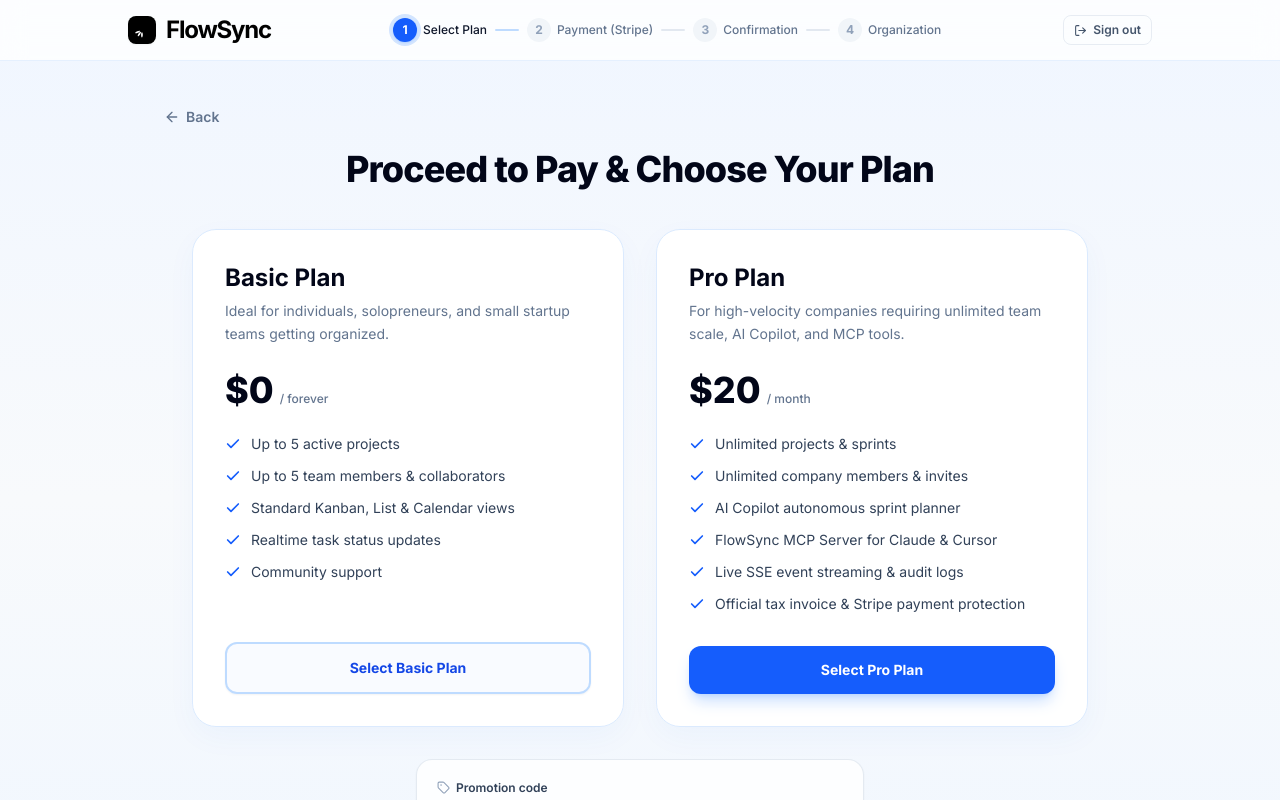
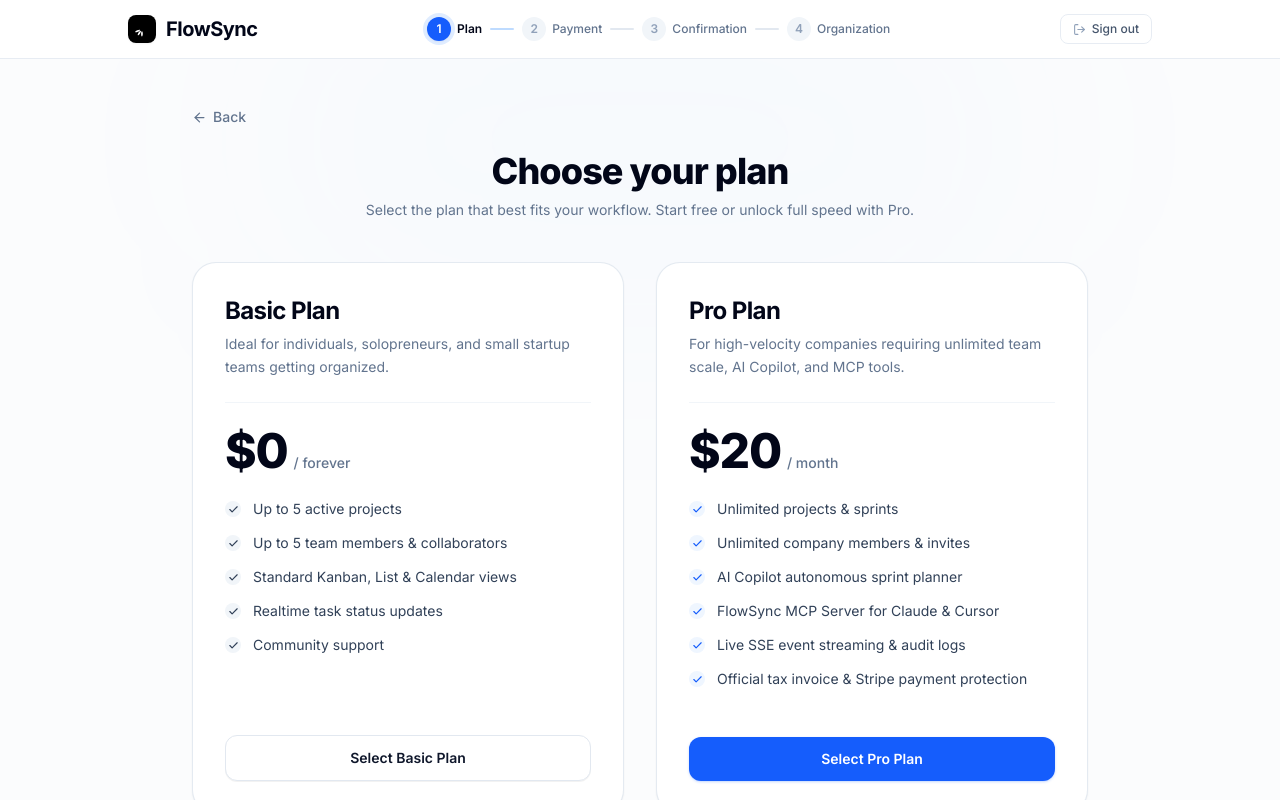
Before and after one commit to rasel1510/TaskFlow, a Next.js app: page /onboarding/plans in a window 1280 px wide. Shown: the top 800 px of the page. Built offline with nearby package versions, Linux system fonts and the light colour scheme.

Commit message:
style(onboarding): polish plan selection and header to Mobbin UI design standards

```diff
--- a/src/app/onboarding/plans/page.tsx
+++ b/src/app/onboarding/plans/page.tsx
@@ -112,139 +112,170 @@ export default function OnboardingPlansPage() {
   };
 
   return (
-    <div className="relative min-h-screen bg-gradient-to-b from-[#F0F6FF] via-[#F8FAFC] to-[#EFF6FF] dark:from-[#0B1120] dark:via-[#0F172A] dark:to-[#0B1120] text-slate-900 dark:text-slate-100 flex flex-col font-sans transition-colors overflow-hidden">
+    <div className="relative min-h-screen bg-slate-50/60 dark:bg-[#0B0F17] text-slate-900 dark:text-slate-100 flex flex-col font-sans transition-colors overflow-hidden">
 
-      {/* Ambient background glow in FlowSync Blue */}
-      <div className="absolute top-0 left-1/2 -translate-x-1/2 w-[850px] h-[360px] bg-blue-500/10 blur-[130px] rounded-full pointer-events-none -z-10" />
-      <div className="absolute top-1/3 -right-48 w-[400px] h-[400px] bg-indigo-500/10 blur-[140px] rounded-full pointer-events-none -z-10" />
+      {/* Subtle ambient glow */}
+      <div className="absolute top-0 left-1/2 -translate-x-1/2 w-[720px] h-[280px] bg-blue-500/5 blur-[120px] rounded-full pointer-events-none -z-10" />
 
       {/* Top Header with official FlowSync logo and stepper */}
       <OnboardingHeader currentStep={1} />
 
-      <main className="flex-1 max-w-5xl w-full mx-auto px-4 sm:px-6 py-6 sm:py-10 flex flex-col items-center">
+      <main className="flex-1 max-w-5xl w-full mx-auto px-4 sm:px-6 py-8 sm:py-12 flex flex-col items-center">
 
         {/* Top Back Navigation Link */}
-        <div className="w-full max-w-5xl mb-3 sm:mb-4 flex items-center justify-start">
+        <div className="w-full max-w-4xl mb-6 flex items-center justify-start">
           <button
             type="button"
             onClick={handleBack}
-            className="inline-flex items-center gap-1.5 px-3 py-1.5 rounded-lg text-xs sm:text-sm font-semibold text-slate-500 hover:text-slate-900 dark:text-slate-400 dark:hover:text-white hover:bg-slate-100/80 dark:hover:bg-slate-800/80 transition-all cursor-pointer group"
+            className="inline-flex items-center gap-1.5 text-xs sm:text-sm font-medium text-slate-500 hover:text-slate-900 dark:text-slate-400 dark:hover:text-white transition-colors cursor-pointer group"
           >
-            <ArrowLeft size={16} className="group-hover:-translate-x-0.5 transition-transform" />
+            <ArrowLeft size={15} className="group-hover:-translate-x-0.5 transition-transform" />
             <span>Back</span>
           </button>
         </div>
 
-        {/* Hero Section */}
-        <div className="text-center max-w-2xl mx-auto">
-          <h1 className="text-2xl sm:text-4xl font-extrabold tracking-tight text-slate-950 dark:text-white">
-            Proceed to Pay & Choose Your Plan
+        {/* Hero Section — Mobbin Clean Hierarchy */}
+        <div className="text-center max-w-xl mx-auto mb-10">
+          <h1 className="text-3xl sm:text-4xl font-extrabold tracking-tight text-slate-950 dark:text-white">
+            Choose your plan
           </h1>
+          <p className="mt-2 text-sm text-slate-500 dark:text-slate-400 leading-relaxed">
+            Select the plan that best fits your workflow. Start free or unlock full speed with Pro.
+          </p>
         </div>
 
-        {/* 2 Category Plans Grid */}
-        <div className="grid grid-cols-1 md:grid-cols-2 gap-6 sm:gap-8 w-full max-w-4xl mt-10">
+        {/* 2 Category Plans Grid — Perfectly Balanced Baselines */}
+        <div className="grid grid-cols-1 md:grid-cols-2 gap-6 lg:gap-8 w-full max-w-4xl items-stretch">
 
           {/* 1. BASIC PLAN CARD */}
-          <div className="rounded-3xl border border-blue-100 dark:border-blue-900/40 bg-white/95 dark:bg-slate-900/90 backdrop-blur-sm p-6 sm:p-8 flex flex-col justify-between shadow-[0_10px_30px_rgba(37,99,235,0.04)] hover:shadow-[0_20px_40px_rgba(37,99,235,0.08)] hover:border-blue-300 dark:hover:border-blue-800 transition-all">
+          <div className="flex flex-col justify-between rounded-3xl border border-slate-200/90 dark:border-slate-800 bg-white dark:bg-slate-900/90 p-7 sm:p-8 shadow-xs hover:shadow-md transition-all">
+            <div className="flex flex-col flex-1">
               <div>
-              <h3 className="text-xl sm:text-2xl font-bold text-slate-950 dark:text-white">
+                <h3 className="text-xl sm:text-2xl font-bold tracking-tight text-slate-950 dark:text-white">
                   Basic Plan
                 </h3>
-              <p className="text-xs sm:text-sm text-slate-500 dark:text-slate-400 mt-1.5 leading-relaxed">
+                <p className="text-xs sm:text-sm text-slate-500 dark:text-slate-400 mt-1.5 leading-relaxed min-h-[38px]">
                   Ideal for individuals, solopreneurs, and small startup teams getting organized.
                 </p>
-
-              <div className="mt-6 flex items-baseline gap-1.5">
-                <span className="text-4xl font-extrabold text-slate-950 dark:text-white">$0</span>
-                <span className="text-xs font-medium text-slate-500">/ forever</span>
               </div>
 
-              {/* Feature Checklist in FlowSync Blue */}
-              <ul className="mt-6 space-y-3 text-xs sm:text-sm text-slate-700 dark:text-slate-300">
-                <li className="flex items-center gap-2.5">
-                  <Check size={16} className="text-blue-600 dark:text-blue-400 shrink-0" strokeWidth={2.5} />
+              <div className="mt-6 pt-6 border-t border-slate-100 dark:border-slate-800/80 flex items-baseline gap-1.5">
+                <span className="text-4xl sm:text-5xl font-extrabold tracking-tight text-slate-950 dark:text-white">$0</span>
+                <span className="text-xs sm:text-sm font-medium text-slate-500 dark:text-slate-400">/ forever</span>
+              </div>
+
+              {/* Feature Checklist */}
+              <ul className="mt-6 space-y-3.5 text-xs sm:text-sm text-slate-700 dark:text-slate-300 flex-1">
+                <li className="flex items-center gap-3">
+                  <div className="w-4 h-4 rounded-full bg-slate-100 dark:bg-slate-800 flex items-center justify-center shrink-0">
+                    <Check size={11} className="text-slate-700 dark:text-slate-300" strokeWidth={2.5} />
+                  </div>
                   <span>Up to 5 active projects</span>
                 </li>
-                <li className="flex items-center gap-2.5">
-                  <Check size={16} className="text-blue-600 dark:text-blue-400 shrink-0" strokeWidth={2.5} />
+                <li className="flex items-center gap-3">
+                  <div className="w-4 h-4 rounded-full bg-slate-100 dark:bg-slate-800 flex items-center justify-center shrink-0">
+                    <Check size={11} className="text-slate-700 dark:text-slate-300" strokeWidth={2.5} />
+                  </div>
                   <span>Up to 5 team members & collaborators</span>
                 </li>
-                <li className="flex items-center gap-2.5">
-                  <Check size={16} className="text-blue-600 dark:text-blue-400 shrink-0" strokeWidth={2.5} />
+                <li className="flex items-center gap-3">
+                  <div className="w-4 h-4 rounded-full bg-slate-100 dark:bg-slate-800 flex items-center justify-center shrink-0">
+                    <Check size={11} className="text-slate-700 dark:text-slate-300" strokeWidth={2.5} />
+                  </div>
                   <span>Standard Kanban, List & Calendar views</span>
                 </li>
-                <li className="flex items-center gap-2.5">
-                  <Check size={16} className="text-blue-600 dark:text-blue-400 shrink-0" strokeWidth={2.5} />
+                <li className="flex items-center gap-3">
+                  <div className="w-4 h-4 rounded-full bg-slate-100 dark:bg-slate-800 flex items-center justify-center shrink-0">
+                    <Check size={11} className="text-slate-700 dark:text-slate-300" strokeWidth={2.5} />
+                  </div>
                   <span>Realtime task status updates</span>
                 </li>
-                <li className="flex items-center gap-2.5">
-                  <Check size={16} className="text-blue-600 dark:text-blue-400 shrink-0" strokeWidth={2.5} />
+                <li className="flex items-center gap-3">
+                  <div className="w-4 h-4 rounded-full bg-slate-100 dark:bg-slate-800 flex items-center justify-center shrink-0">
+                    <Check size={11} className="text-slate-700 dark:text-slate-300" strokeWidth={2.5} />
+                  </div>
                   <span>Community support</span>
                 </li>
               </ul>
             </div>
 
+            {/* CTA Button */}
+            <div className="mt-8 pt-4">
               <button
                 onClick={handleSelectBasic}
                 disabled={basicLoading || proLoading}
-              className="mt-8 w-full py-3.5 px-4 rounded-xl font-bold text-xs sm:text-sm border-2 border-blue-200 dark:border-blue-800/80 bg-blue-50/40 dark:bg-blue-950/20 hover:bg-blue-600 hover:border-blue-600 hover:text-white text-blue-700 dark:text-blue-300 transition-all cursor-pointer flex items-center justify-center gap-2 shadow-xs"
+                className="w-full py-3 px-4 rounded-xl font-semibold text-xs sm:text-sm border border-slate-200 dark:border-slate-800 bg-white hover:bg-slate-50 dark:bg-slate-900 dark:hover:bg-slate-800 text-slate-900 dark:text-white transition-all cursor-pointer shadow-2xs hover:border-slate-300 dark:hover:border-slate-700 disabled:opacity-50"
               >
-              <span>{basicLoading ? 'Activating...' : 'Select Basic Plan'}</span>
+                {basicLoading ? 'Activating...' : 'Select Basic Plan'}
               </button>
+            </div>
           </div>
 
           {/* 2. PRO PLAN CARD ($20 / month — Direct Stripe Hosted Gateway) */}
-          <div className="rounded-3xl border border-blue-100 dark:border-blue-900/40 bg-white/95 dark:bg-slate-900/90 backdrop-blur-sm p-6 sm:p-8 flex flex-col justify-between shadow-[0_10px_30px_rgba(37,99,235,0.04)] hover:shadow-[0_20px_40px_rgba(37,99,235,0.08)] hover:border-blue-300 dark:hover:border-blue-800 transition-all">
+          <div className="flex flex-col justify-between rounded-3xl border border-slate-200/90 dark:border-slate-800 bg-white dark:bg-slate-900/90 p-7 sm:p-8 shadow-xs hover:shadow-md transition-all">
+            <div className="flex flex-col flex-1">
               <div>
-              <h3 className="text-xl sm:text-2xl font-bold text-slate-950 dark:text-white">
+                <h3 className="text-xl sm:text-2xl font-bold tracking-tight text-slate-950 dark:text-white">
                   Pro Plan
                 </h3>
-              <p className="text-xs sm:text-sm text-slate-500 dark:text-slate-400 mt-1.5 leading-relaxed">
+                <p className="text-xs sm:text-sm text-slate-500 dark:text-slate-400 mt-1.5 leading-relaxed min-h-[38px]">
                   For high-velocity companies requiring unlimited team scale, AI Copilot, and MCP tools.
                 </p>
-
-              <div className="mt-6 flex items-baseline gap-1.5">
-                <span className="text-4xl font-extrabold text-slate-950 dark:text-white">$20</span>
-                <span className="text-xs font-medium text-slate-500">/ month</span>
               </div>
 
-              {/* Feature Checklist in FlowSync Blue */}
-              <ul className="mt-6 space-y-3 text-xs sm:text-sm text-slate-700 dark:text-slate-300">
-                <li className="flex items-center gap-2.5">
-                  <Check size={16} className="text-blue-600 dark:text-blue-400 shrink-0" strokeWidth={2.5} />
+              <div className="mt-6 pt-6 border-t border-slate-100 dark:border-slate-800/80 flex items-baseline gap-1.5">
+                <span className="text-4xl sm:text-5xl font-extrabold tracking-tight text-slate-950 dark:text-white">$20</span>
+                <span className="text-xs sm:text-sm font-medium text-slate-500 dark:text-slate-400">/ month</span>
+              </div>
+
+              {/* Feature Checklist */}
+              <ul className="mt-6 space-y-3.5 text-xs sm:text-sm text-slate-700 dark:text-slate-300 flex-1">
+                <li className="flex items-center gap-3">
+                  <div className="w-4 h-4 rounded-full bg-blue-50 dark:bg-blue-950/80 flex items-center justify-center shrink-0">
+                    <Check size={11} className="text-blue-600 dark:text-blue-400" strokeWidth={2.5} />
+                  </div>
                   <span>Unlimited projects & sprints</span>
                 </li>
-                <li className="flex items-center gap-2.5">
-                  <Check size={16} className="text-blue-600 dark:text-blue-400 shrink-0" strokeWidth={2.5} />
+                <li className="flex items-center gap-3">
+                  <div className="w-4 h-4 rounded-full bg-blue-50 dark:bg-blue-950/80 flex items-center justify-center shrink-0">
+                    <Check size={11} className="text-blue-600 dark:text-blue-400" strokeWidth={2.5} />
+                  </div>
                   <span>Unlimited company members & invites</span>
                 </li>
-                <li className="flex items-center gap-2.5">
-                  <Check size={16} className="text-blue-600 dark:text-blue-400 shrink-0" strokeWidth={2.5} />
+                <li className="flex items-center gap-3">
+                  <div className="w-4 h-4 rounded-full bg-blue-50 dark:bg-blue-950/80 flex items-center justify-center shrink-0">
+                    <Check size={11} className="text-blue-600 dark:text-blue-400" strokeWidth={2.5} />
+                  </div>
                   <span>AI Copilot autonomous sprint planner</span>
                 </li>
-                <li className="flex items-center gap-2.5">
-                  <Check size={16} className="text-blue-600 dark:text-blue-400 shrink-0" strokeWidth={2.5} />
+                <li className="flex items-center gap-3">
+                  <div className="w-4 h-4 rounded-full bg-blue-50 dark:bg-blue-950/80 flex items-center justify-center shrink-0">
+                    <Check size={11} className="text-blue-600 dark:text-blue-400" strokeWidth={2.5} />
+                  </div>
                   <span>FlowSync MCP Server for Claude & Cursor</span>
                 </li>
-                <li className="flex items-center gap-2.5">
-                  <Check size={16} className="text-blue-600 dark:text-blue-400 shrink-0" strokeWidth={2.5} />
+                <li className="flex items-center gap-3">
+                  <div className="w-4 h-4 rounded-full bg-blue-50 dark:bg-blue-950/80 flex items-center justify-center shrink-0">
+                    <Check size={11} className="text-blue-600 dark:text-blue-400" strokeWidth={2.5} />
+                  </div>
                   <span>Live SSE event streaming & audit logs</span>
                 </li>
-                <li className="flex items-center gap-2.5">
-                  <Check size={16} className="text-blue-600 dark:text-blue-400 shrink-0" strokeWidth={2.5} />
+                <li className="flex items-center gap-3">
+                  <div className="w-4 h-4 rounded-full bg-blue-50 dark:bg-blue-950/80 flex items-center justify-center shrink-0">
+                    <Check size={11} className="text-blue-600 dark:text-blue-400" strokeWidth={2.5} />
+                  </div>
                   <span>Official tax invoice & Stripe payment protection</span>
                 </li>
               </ul>
             </div>
 
-            {/* Pay $20 Primary Button -> Direct Stripe Payment Gateway */}
-            <div className="mt-8 space-y-2">
+            {/* CTA Button -> Direct Stripe Payment Gateway */}
+            <div className="mt-8 pt-4 space-y-2">
               <button
                 type="button"
                 onClick={handlePayWithStripe}
                 disabled={proLoading}
-                className="w-full py-3.5 px-4 rounded-xl font-bold text-xs sm:text-sm bg-blue-600 hover:bg-blue-700 disabled:opacity-75 text-white transition-all shadow-lg shadow-blue-500/25 hover:shadow-xl hover:shadow-blue-500/35 hover:scale-[1.01] active:scale-[0.99] cursor-pointer flex items-center justify-center gap-2"
+                className="w-full py-3 px-4 rounded-xl font-semibold text-xs sm:text-sm bg-blue-600 hover:bg-blue-700 active:scale-[0.99] disabled:opacity-75 text-white transition-all shadow-sm shadow-blue-600/20 cursor-pointer flex items-center justify-center gap-2"
               >
                 {proLoading ? (
                   <>
@@ -267,8 +298,8 @@ export default function OnboardingPlansPage() {
         </div>
 
         {/* Promotion Code Section — Mobbin Checkout Standard */}
-        <div className="w-full max-w-md mx-auto mt-8">
-          <div className="bg-white/80 dark:bg-slate-900/80 backdrop-blur-sm border border-slate-200/90 dark:border-slate-800 rounded-2xl p-4 sm:p-5 shadow-xs transition-all">
+        <div className="w-full max-w-md mx-auto mt-10">
+          <div className="bg-white dark:bg-slate-900 border border-slate-200/90 dark:border-slate-800 rounded-2xl p-4 sm:p-5 shadow-xs transition-all">
             <div className="flex items-center justify-between mb-2.5">
               <label htmlFor="promo-input" className="text-xs font-semibold text-slate-700 dark:text-slate-300 flex items-center gap-1.5 cursor-pointer">
                 <Tag size={13} className="text-slate-400 dark:text-slate-500" />
@@ -313,18 +344,6 @@ export default function OnboardingPlansPage() {
           </div>
         </div>
 
-        {/* Bottom Back Button */}
-        <div className="w-full max-w-xl mt-8 mb-4 flex items-center justify-center">
-          <button
-            type="button"
-            onClick={handleBack}
-            className="inline-flex items-center gap-2 px-5 py-2.5 rounded-xl text-xs sm:text-sm font-semibold text-slate-600 dark:text-slate-400 hover:text-slate-950 dark:hover:text-white border border-slate-200 dark:border-slate-800 hover:bg-white dark:hover:bg-slate-900 shadow-xs transition-all cursor-pointer group"
-          >
-            <ArrowLeft size={15} className="group-hover:-translate-x-0.5 transition-transform" />
-            <span>Back</span>
-          </button>
-        </div>
-
       </main>
     </div>
   );
--- a/src/components/onboarding/OnboardingHeader.tsx
+++ b/src/components/onboarding/OnboardingHeader.tsx
@@ -10,18 +10,18 @@ interface OnboardingHeaderProps {
 }
 
 const STEPS = [
-  { step: 1, label: 'Select Plan' },
-  { step: 2, label: 'Payment (Stripe)' },
+  { step: 1, label: 'Plan' },
+  { step: 2, label: 'Payment' },
   { step: 3, label: 'Confirmation' },
   { step: 4, label: 'Organization' },
 ];
 
 export default function OnboardingHeader({ currentStep }: OnboardingHeaderProps) {
   return (
-    <header className="w-full bg-white/80 dark:bg-slate-950/80 backdrop-blur-md border-b border-blue-100/70 dark:border-slate-800/80 py-3.5 px-4 sm:px-8 sticky top-0 z-40 transition-colors">
+    <header className="w-full bg-white/90 dark:bg-slate-950/90 backdrop-blur-md border-b border-slate-200/80 dark:border-slate-800/80 py-3.5 px-4 sm:px-8 sticky top-0 z-40 transition-colors">
       <div className="max-w-5xl mx-auto flex items-center justify-between gap-4">
 
-        {/* Brand Logo — Exact FlowSync Logo from Landing Page */}
+        {/* Brand Logo — FlowSync */}
         <Link href="/" aria-label="FlowSync Home" className="flex items-center gap-2.5 group">
           <div className="flex h-7 w-7 items-center justify-center rounded-lg bg-black text-white dark:bg-white dark:text-black shadow-xs group-hover:scale-105 transition-transform duration-200">
             <svg className="h-4 w-4" fill="currentColor" viewBox="0 0 50 50">
@@ -31,12 +31,12 @@ export default function OnboardingHeader({ currentStep }: OnboardingHeaderProps)
               <path d="M12.2792 33.593C16.4726 31.7278 19.3843 29.1194 18.7827 27.767C18.1812 26.4146 14.2942 26.8304 10.1008 28.6957C5.90744 30.5609 2.99571 33.1693 3.59726 34.5217C4.1988 35.8741 8.08584 35.4583 12.2792 33.593Z" />
             </svg>
           </div>
-          <span className="font-bold text-2xl text-black tracking-tighter transition-colors dark:text-white">
+          <span className="font-bold text-xl text-slate-950 tracking-tight transition-colors dark:text-white">
             FlowSync
           </span>
         </Link>
 
-        {/* Multi-step progress indicator in FlowSync Blue */}
+        {/* Multi-step progress indicator — Mobbin Standard */}
         <div className="hidden sm:flex items-center gap-2">
           {STEPS.map((s, idx) => {
             const isCompleted = currentStep > s.step;
@@ -47,22 +47,22 @@ export default function OnboardingHeader({ currentStep }: OnboardingHeaderProps)
                 <div className="flex items-center gap-1.5">
                   <div
                     className={`
-                      w-6 h-6 rounded-full flex items-center justify-center text-xs font-bold transition-all
+                      w-6 h-6 rounded-full flex items-center justify-center text-xs font-semibold transition-all
                       ${
                         isCompleted
-                          ? 'bg-emerald-600 text-white shadow-xs'
+                          ? 'bg-slate-900 text-white dark:bg-white dark:text-slate-900 shadow-xs'
                           : isCurrent
-                          ? 'bg-blue-600 text-white ring-4 ring-blue-500/20 shadow-xs shadow-blue-500/20'
+                          ? 'bg-blue-600 text-white ring-4 ring-blue-500/15 shadow-xs'
                           : 'bg-slate-100 dark:bg-slate-800 text-slate-400 dark:text-slate-500'
                       }
                     `}
                   >
-                    {isCompleted ? <Check size={13} strokeWidth={3} /> : s.step}
+                    {isCompleted ? <Check size={12} strokeWidth={2.5} /> : s.step}
                   </div>
                   <span
                     className={`
-                      text-xs font-medium transition-colors
-                      ${isCurrent ? 'font-bold text-slate-900 dark:text-white' : 'text-slate-500 dark:text-slate-400'}
+                      text-xs transition-colors
+                      ${isCurrent ? 'font-semibold text-slate-950 dark:text-white' : 'font-medium text-slate-500 dark:text-slate-400'}
                     `}
                   >
                     {s.label}
@@ -73,7 +73,7 @@ export default function OnboardingHeader({ currentStep }: OnboardingHeaderProps)
                   <div
                     className={`
                       w-6 h-0.5 rounded-full transition-colors
-                      ${isCompleted ? 'bg-emerald-500' : isCurrent ? 'bg-blue-200 dark:bg-blue-900/60' : 'bg-slate-200 dark:bg-slate-800'}
+                      ${isCompleted ? 'bg-slate-900 dark:bg-white' : isCurrent ? 'bg-blue-200 dark:bg-blue-900/60' : 'bg-slate-200 dark:bg-slate-800'}
                     `}
                   />
                 )}
@@ -89,10 +89,10 @@ export default function OnboardingHeader({ currentStep }: OnboardingHeaderProps)
             onClick={async () => {
               await signOut({ callbackUrl: '/', redirectTo: '/' });
             }}
-            className="inline-flex items-center gap-1.5 px-2.5 py-1.5 rounded-lg text-xs font-semibold text-slate-600 hover:text-red-600 dark:text-slate-300 dark:hover:text-red-400 hover:bg-red-50/80 dark:hover:bg-red-950/40 transition-colors cursor-pointer border border-slate-200/80 dark:border-slate-800"
+            className="inline-flex items-center gap-1.5 px-3 py-1.5 rounded-lg text-xs font-medium text-slate-600 hover:text-slate-950 dark:text-slate-400 dark:hover:text-white hover:bg-slate-100 dark:hover:bg-slate-800/80 transition-colors cursor-pointer border border-slate-200/80 dark:border-slate-800"
             title="Sign out of FlowSync"
           >
-            <LogOut size={13} />
+            <LogOut size={13} className="text-slate-400" />
             <span>Sign out</span>
           </button>
         </div>
```
Lines whose indentation alone changed are shown as unchanged.
